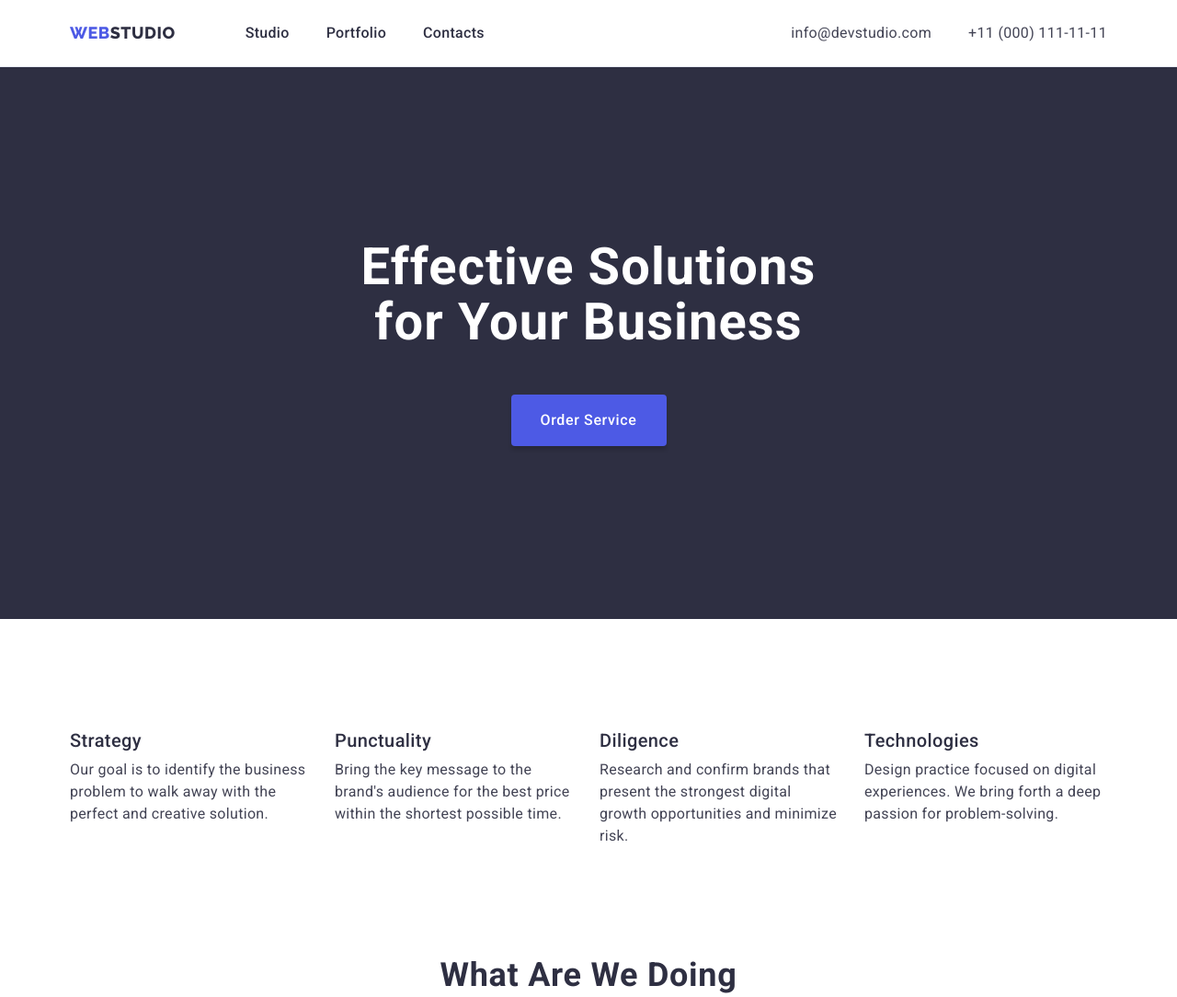
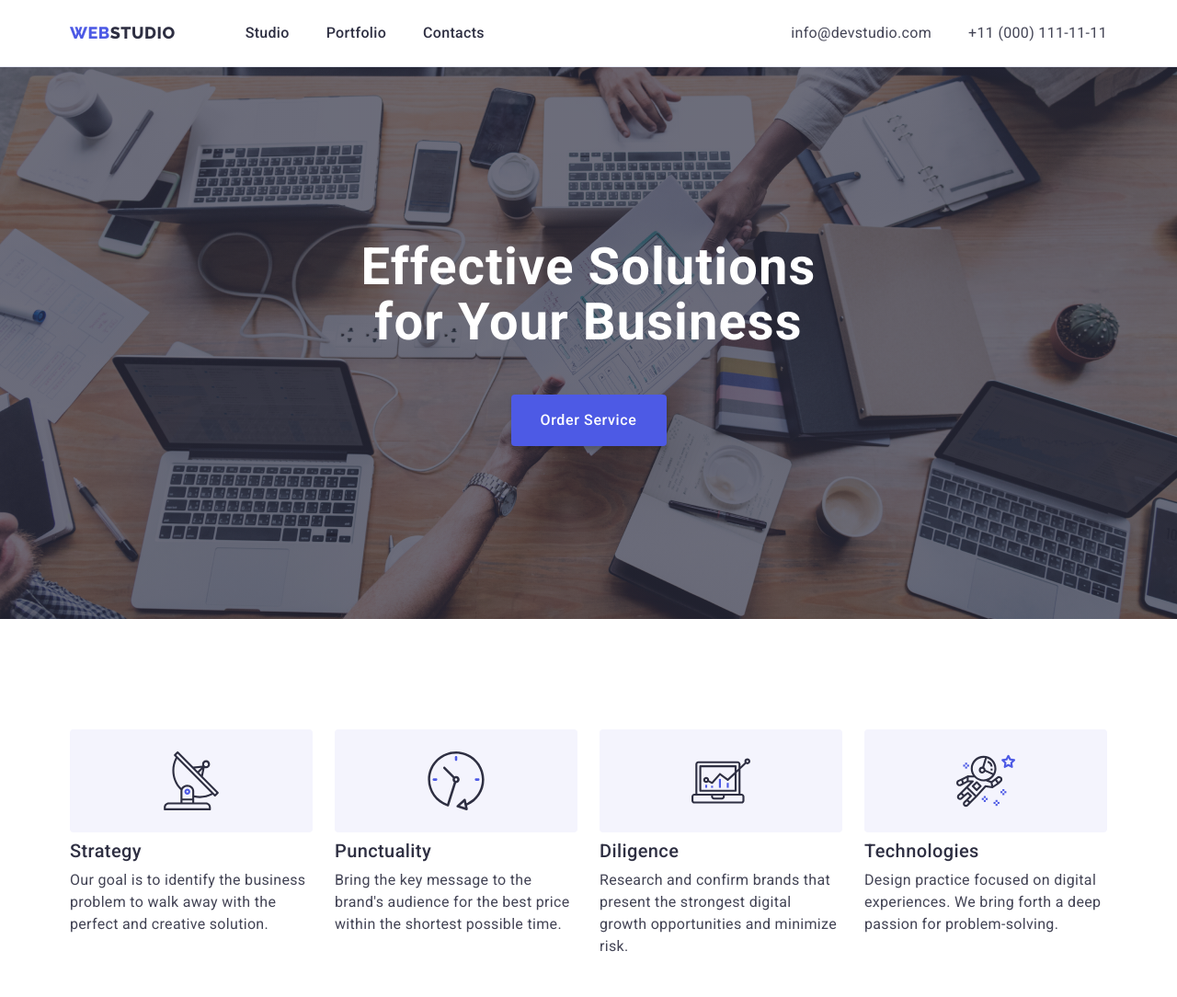
Before and after one commit to StasioChaplin/goit-markup-hw-04, a plain HTML site: page index.html in a window 1280 px wide. Shown: the top 1084 px of the page at 92% size. Drawn offline with nearby package versions, Linux system fonts and the light colour scheme.

Commit message:
sprite&features
sprite created
features section completed

```diff
--- a/css/styles.css
+++ b/css/styles.css
@@ -144,6 +144,14 @@ img {
   height: 600px;
   background-color: var(--secondary-color);
   padding: 188px 0;
+  background-image: linear-gradient(
+      rgba(46, 47, 66, 0.7),
+      rgba(46, 47, 66, 0.7)
+    ),
+    url(../images/bg.jpg);
+  background-size: cover;
+  background-repeat: no-repeat;
+  background-position: center;
 }
 
 .hero-title {
@@ -207,6 +215,16 @@ img {
 .team-list {
   display: flex;
   gap: 24px;
+}
+
+.features-icon {
+  height: 112px;
+  background-color: var(--minor-color);
+  border-radius: 4px;
+  display: flex;
+  justify-content: center;
+  align-items: center;
+  margin-bottom: 8px;
 }
 
 .features-list-heading {
@@ -367,7 +385,6 @@ img {
   margin-bottom: 16px;
 }
 
-
 .footer-text {
   width: 264px;
   line-height: 1.5;
--- a/index.html
+++ b/index.html
@@ -69,6 +69,11 @@
           <h2 class="visually-hidden">Features</h2>
           <ul class="features-list list">
             <li class="features-list-item">
+              <div class="features-icon">
+                <svg width="64" height="64">
+                  <use href="./images/icons.svg#icon-antenna"></use>
+                </svg>
+                </div>
               <h3 class="features-list-heading">Strategy</h3>
               <p class="features-text">
                 Our goal is to identify the business problem to walk away with
@@ -76,6 +81,11 @@
               </p>
             </li>
             <li class="features-list-item">
+              <div class="features-icon">
+                <svg width="64" height="64">
+                  <use href="./images/icons.svg#icon-clock"></use>
+                </svg>
+                </div>
               <h3 class="features-list-heading">Punctuality</h3>
               <p class="features-text">
                 Bring the key message to the brand's audience for the best price
@@ -83,6 +93,11 @@
               </p>
             </li>
             <li class="features-list-item">
+              <div class="features-icon">
+                <svg width="64" height="64">
+                  <use href="./images/icons.svg#icon-diagram"></use>
+                </svg>
+                </div>
               <h3 class="features-list-heading">Diligence</h3>
               <p class="features-text">
                 Research and confirm brands that present the strongest digital
@@ -90,6 +105,11 @@
               </p>
             </li>
             <li class="features-list-item">
+              <div class="features-icon">
+                <svg width="64" height="64">
+                  <use href="./images/icons.svg#icon-astronaut"></use>
+                </svg>
+                </div>
               <h3 class="features-list-heading">Technologies</h3>
               <p class="features-text">
                 Design practice focused on digital experiences. We bring forth a
```
Also changed, not shown: images/bg.jpg (added), images/icons.svg (added).
